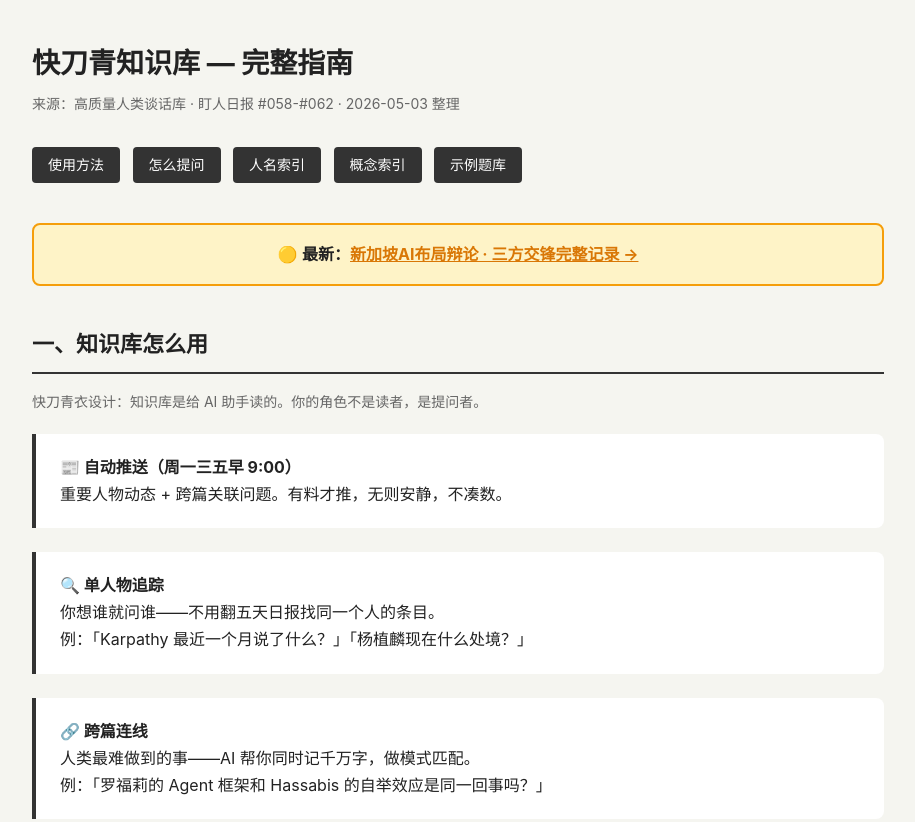
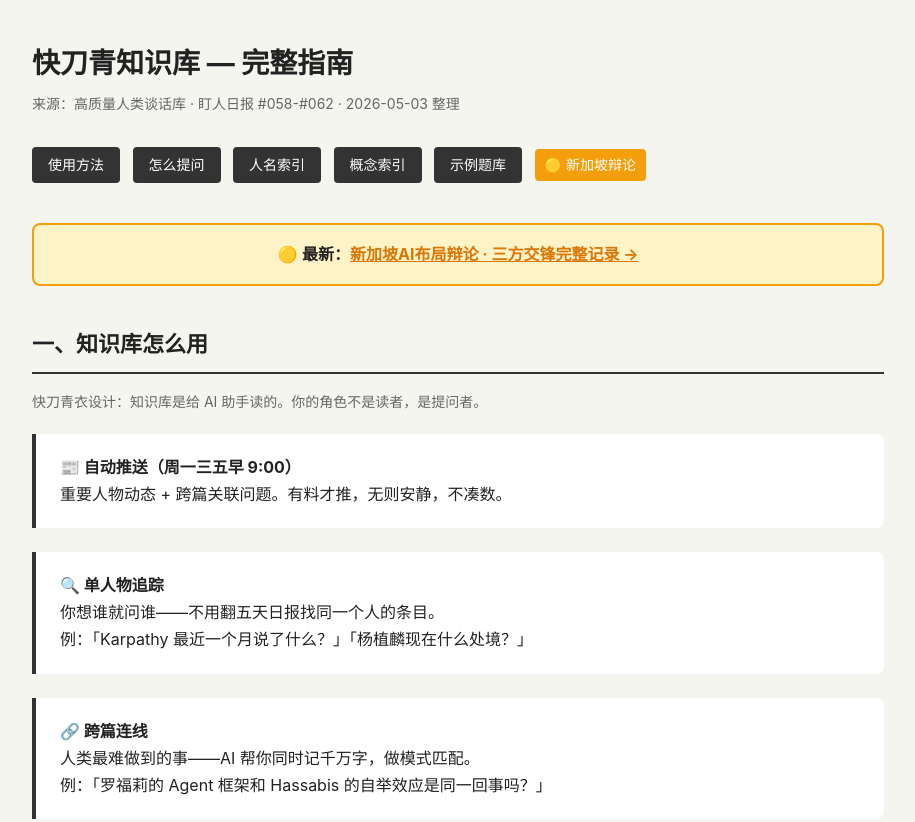
Before and after one commit to wanglijuan0519/kuaidaoqing-zhishi, a plain HTML site: page index.html in a window 1280 px wide. Shown: the top 822 px of the page, without its empty margins (182-1097 px from the left). Drawn offline with Linux system fonts and the light colour scheme.

Commit message:
导航栏加新加坡辩论入口（橙色按钮）

```diff
--- a/index.html
+++ b/index.html
@@ -58,6 +58,7 @@
   <a href="#people">人名索引</a>
   <a href="#concepts">概念索引</a>
   <a href="#questions">示例题库</a>
+  <a href="xinjiapo-ai-debate.html" style="background:#f59e0b;color:#fff;border-radius:4px;padding:4px 10px;">🟡 新加坡辩论</a>
 </div>
 
 <div style="background:#fef3c7; border:2px solid #f59e0b; border-radius:8px; padding:16px 20px; margin-bottom:24px; text-align:center;">
```
